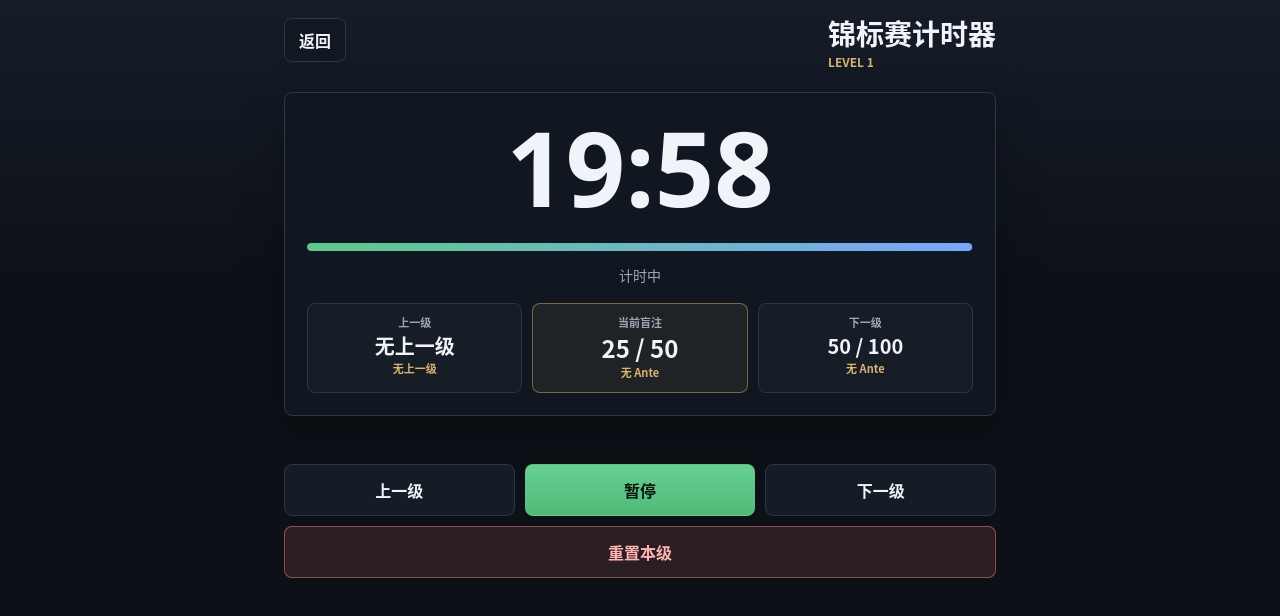
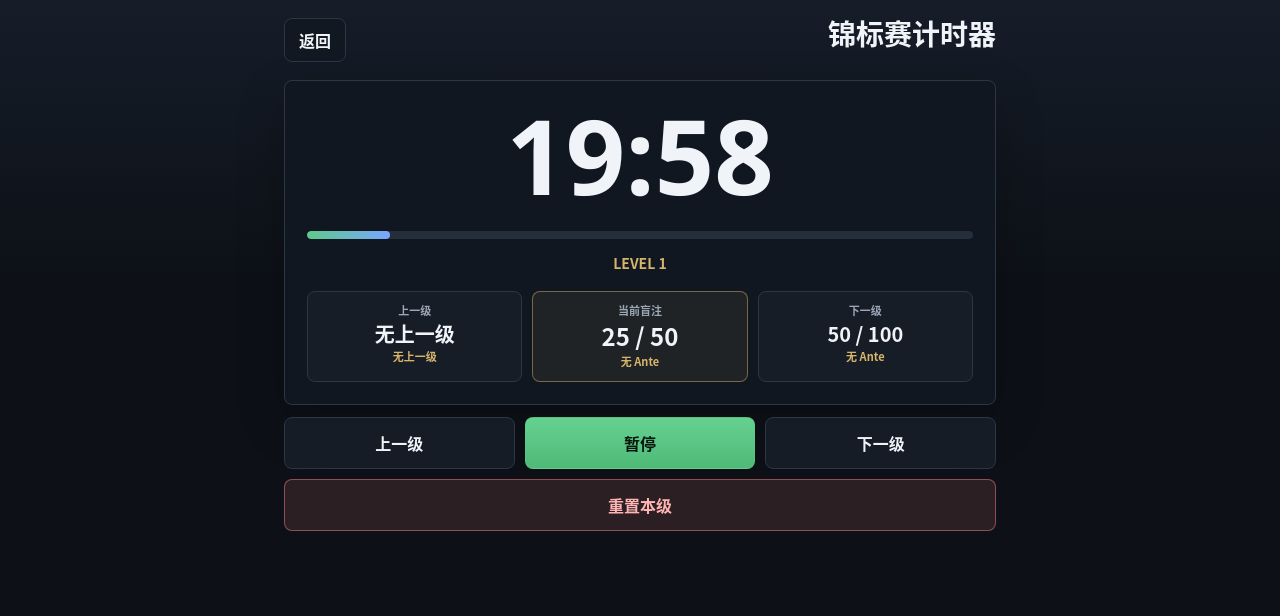
Before and after one commit to xueyuanhuang/texasholdem, a plain HTML site: page timer/index.html in a window 1280 px wide. Both pictures are taken after a click on the button "开始计时". Drawn offline with Linux system fonts and the light colour scheme.

Commit message:
refactor: show clock level progress

```diff
--- a/timer/index.html
+++ b/timer/index.html
@@ -75,7 +75,6 @@
         <button id="back-to-setup-btn" class="icon-text-btn" type="button">返回</button>
         <div class="clock-title-stack">
           <h1 id="clock-title">锦标赛计时器</h1>
-          <p class="eyebrow clock-level-label">Level <span id="clock-level-number">1</span></p>
         </div>
       </header>
 
@@ -84,7 +83,7 @@
         <div class="progress-track">
           <div id="progress-fill" class="progress-fill"></div>
         </div>
-        <div id="clock-state-label" class="clock-state">已暂停</div>
+        <div id="clock-state-label" class="clock-state">Level <span id="clock-level-number">1</span></div>
         <section class="blind-strip" aria-label="盲注级别">
           <article class="blind-panel previous">
             <p>上一级</p>
@@ -104,7 +103,7 @@
         </section>
       </section>
 
-      <div id="clock-status" class="status-line" role="status" aria-live="polite"></div>
+      <div id="clock-status" class="status-line clock-status-line"></div>
 
       <section class="clock-controls" aria-label="计时器控制">
         <button id="prev-level-btn" class="secondary-btn" type="button">上一级</button>
--- a/timer/timer.css
+++ b/timer/timer.css
@@ -72,10 +72,6 @@ button {
 .clock-title-stack {
   display: grid;
   gap: 6px;
-}
-
-.clock-level-label {
-  margin-bottom: 0;
 }
 
 .eyebrow {
@@ -379,6 +375,13 @@ button:disabled {
   overflow: hidden;
 }
 
+.clock-status-line {
+  height: 0;
+  min-height: 0;
+  margin: 0;
+  overflow: hidden;
+}
+
 .setup-toast {
   position: fixed;
   left: 50%;
@@ -493,11 +496,13 @@ button:disabled {
 }
 
 .clock-state {
-  color: var(--muted);
+  color: var(--gold);
   font-size: 14px;
+  font-weight: 800;
   text-align: center;
   margin-top: 14px;
   min-height: 20px;
+  text-transform: uppercase;
 }
 
 .blind-strip {
--- a/timer/timer.js
+++ b/timer/timer.js
@@ -67,7 +67,6 @@ const clockStatus = document.getElementById('clock-status');
 const countdown = document.getElementById('countdown');
 const progressFill = document.getElementById('progress-fill');
 const clockLevelNumber = document.getElementById('clock-level-number');
-const clockStateLabel = document.getElementById('clock-state-label');
 const previousBlinds = document.getElementById('previous-blinds');
 const previousAnte = document.getElementById('previous-ante');
 const currentBlinds = document.getElementById('current-blinds');
@@ -346,7 +345,11 @@ function formatAnte(level) {
 
 function setStatus(target, message, tone = '') {
   target.textContent = message || '';
-  const baseClass = target === setupStatus ? 'status-line setup-status-line' : 'status-line';
+  const baseClass = target === setupStatus
+    ? 'status-line setup-status-line'
+    : target === clockStatus
+      ? 'status-line clock-status-line'
+      : 'status-line';
   target.className = `${baseClass}${tone ? ` ${tone}` : ''}`;
 }
 
@@ -705,12 +708,12 @@ function renderClock() {
   const previous = getPreviousLevel();
   const current = getCurrentLevel();
   const next = getNextLevel();
-  const duration = getLevelDurationSeconds(current);
-  const progress = duration > 0 ? (clockState.remainingSeconds / duration) * 100 : 0;
+  const totalLevels = Math.max(1, timerConfig.levels.length);
+  const levelProgress = ((clockState.levelIndex + 1) / totalLevels) * 100;
 
   clockLevelNumber.textContent = String(clockState.levelIndex + 1);
   countdown.textContent = formatClock(clockState.remainingSeconds);
-  progressFill.style.width = `${Math.max(0, Math.min(100, progress))}%`;
+  progressFill.style.width = `${Math.max(0, Math.min(100, levelProgress))}%`;
   previousBlinds.textContent = previous ? formatBlinds(previous) : '无上一级';
   previousAnte.textContent = previous ? formatAnte(previous) : '无上一级';
   currentBlinds.textContent = formatBlinds(current);
@@ -719,11 +722,6 @@ function renderClock() {
   nextAnte.textContent = next ? formatAnte(next) : '无下一盲注';
 
   toggleClockBtn.textContent = clockState.running ? '暂停' : '开始';
-  if (clockState.ended) {
-    clockStateLabel.textContent = '最后一级结束';
-  } else {
-    clockStateLabel.textContent = clockState.running ? '计时中' : '已暂停';
-  }
 }
 
 function startClock() {
@@ -769,7 +767,6 @@ function handleLevelComplete() {
   if (clockState.levelIndex < timerConfig.levels.length - 1) {
     clockState.levelIndex += 1;
     clockState.remainingSeconds = getLevelDurationSeconds(getCurrentLevel());
-    setStatus(clockStatus, `进入第 ${clockState.levelIndex + 1} 级`, 'ok');
     renderClock();
     return;
   }
@@ -777,7 +774,6 @@ function handleLevelComplete() {
   stopClock();
   clockState.remainingSeconds = 0;
   clockState.ended = true;
-  setStatus(clockStatus, '最后一级已结束', 'ok');
   renderClock();
 }
 
@@ -793,7 +789,6 @@ function goToLevel(index) {
   clockState.levelIndex = nextIndex;
   clockState.remainingSeconds = getLevelDurationSeconds(getCurrentLevel());
   clockState.ended = false;
-  setStatus(clockStatus, `已切换到第 ${clockState.levelIndex + 1} 级`, 'ok');
   renderClock();
 }
 
```
